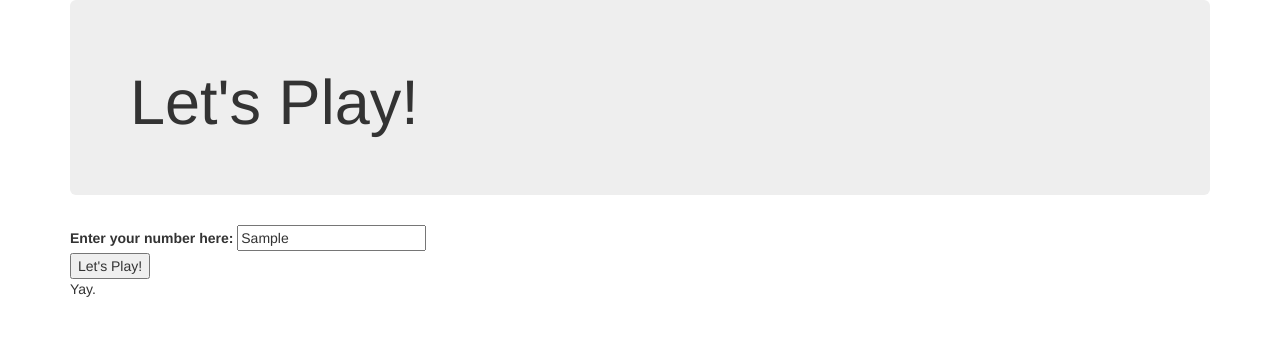
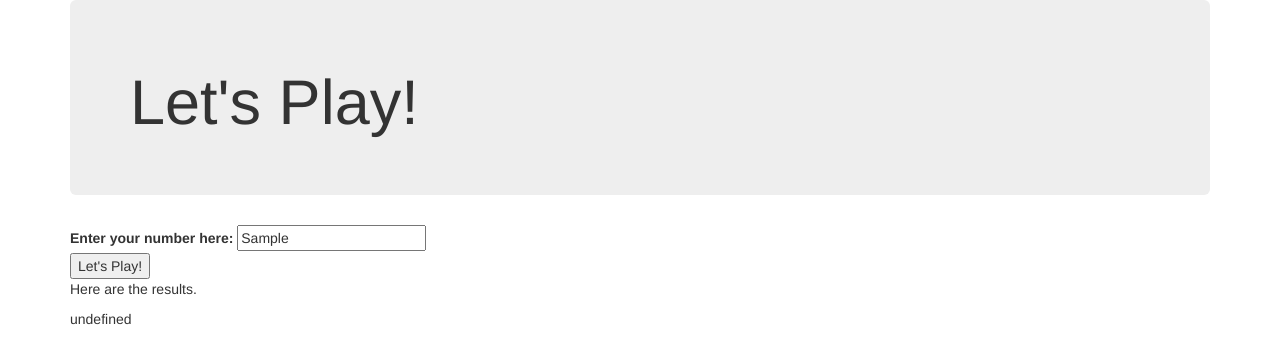
Before and after one commit to katebyars/pingpong, a plain HTML site: page index.html in a window 1280 px wide. Both pictures are taken after typing "Sample" into the empty fields and a click on the button "Let's Play!". Drawn offline with Linux system fonts and the light colour scheme.

Commit message:
results are displayedReturns are amended as a new item below the previous answer.

```diff
--- a/index.html
+++ b/index.html
@@ -20,11 +20,8 @@
           <button type="submit" name="button">Let's Play!</button>
       </form>
       <div id="outputArea">
-        <p>
-          Yay.
-        </p>
-        <span>
-          <ul id="list"></ul>
+        <span id="result">
+          <p> Here are the results.</p>
         </span>
       </div>
     </div>
--- a/js/scripts.js
+++ b/js/scripts.js
@@ -1,26 +1,26 @@
 $(document).ready(function() {
-
 ///Front End Logic///
   $("form#userInput").submit(function(event) {
     var input = $("input:text").val();
-    // $("#list").append.returnArray(input);
-    alert(returnArray(input));
+    var result = returnArray(input);
+    $("#result").append(result + "<br>");
     event.preventDefault();
     // });
   });
 });
 
 ///Back End Logic///
-  var newArray = [];
+
 
   function returnArray(inputtedNumber) {
+    var newArray = [];
     var newNumber = parseInt(inputtedNumber);
     newArray.push(newNumber);
       for (var i = 0; i <= newNumber; i += 1) {
         while (newNumber >= 2) {
           var newNumber = newNumber-1;
           newArray.push(newNumber);
-          // alert(newArray);
+          return(newArray);
         }
     }
   }
```
Also changed, not shown: 1 other file.
